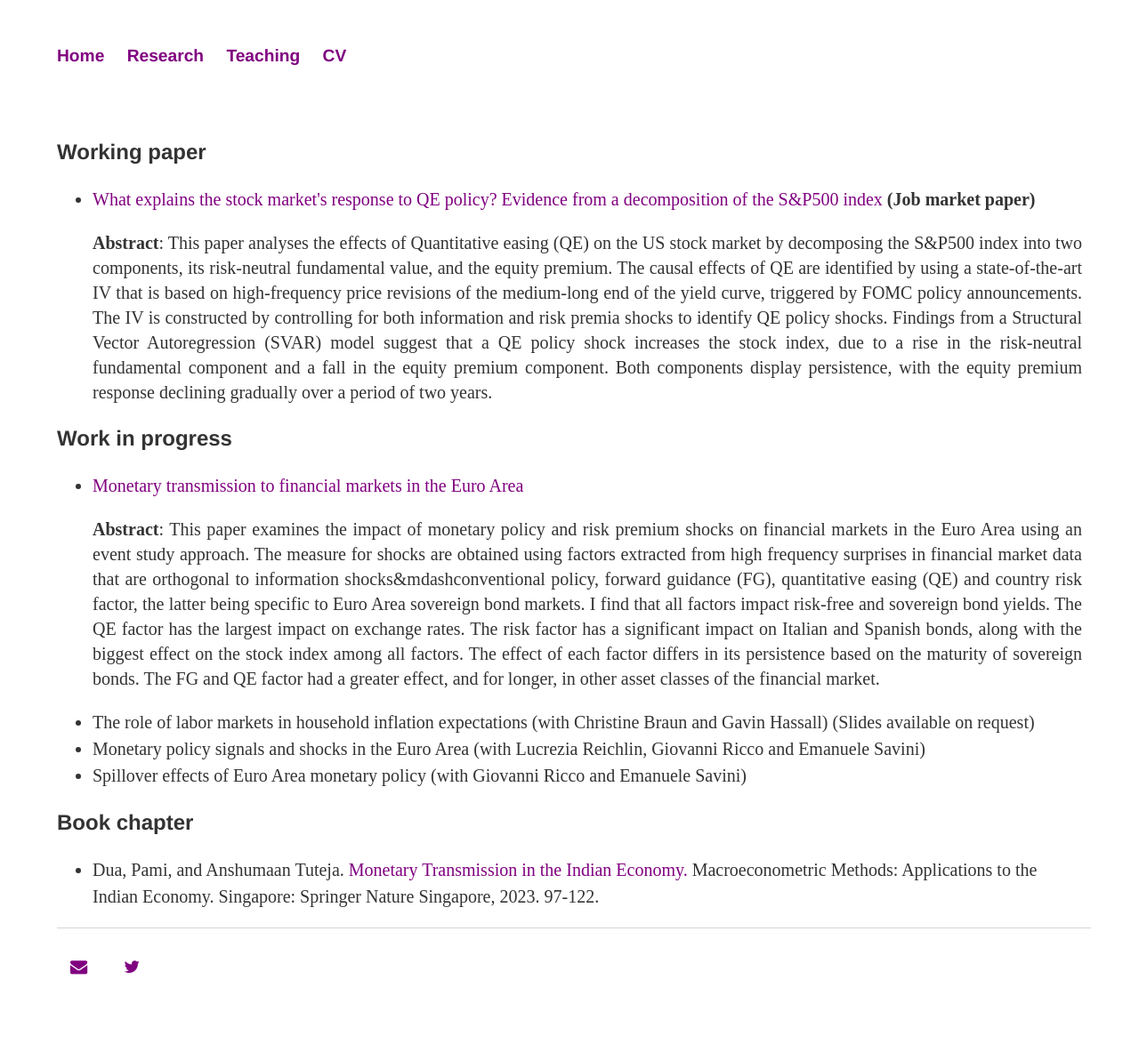
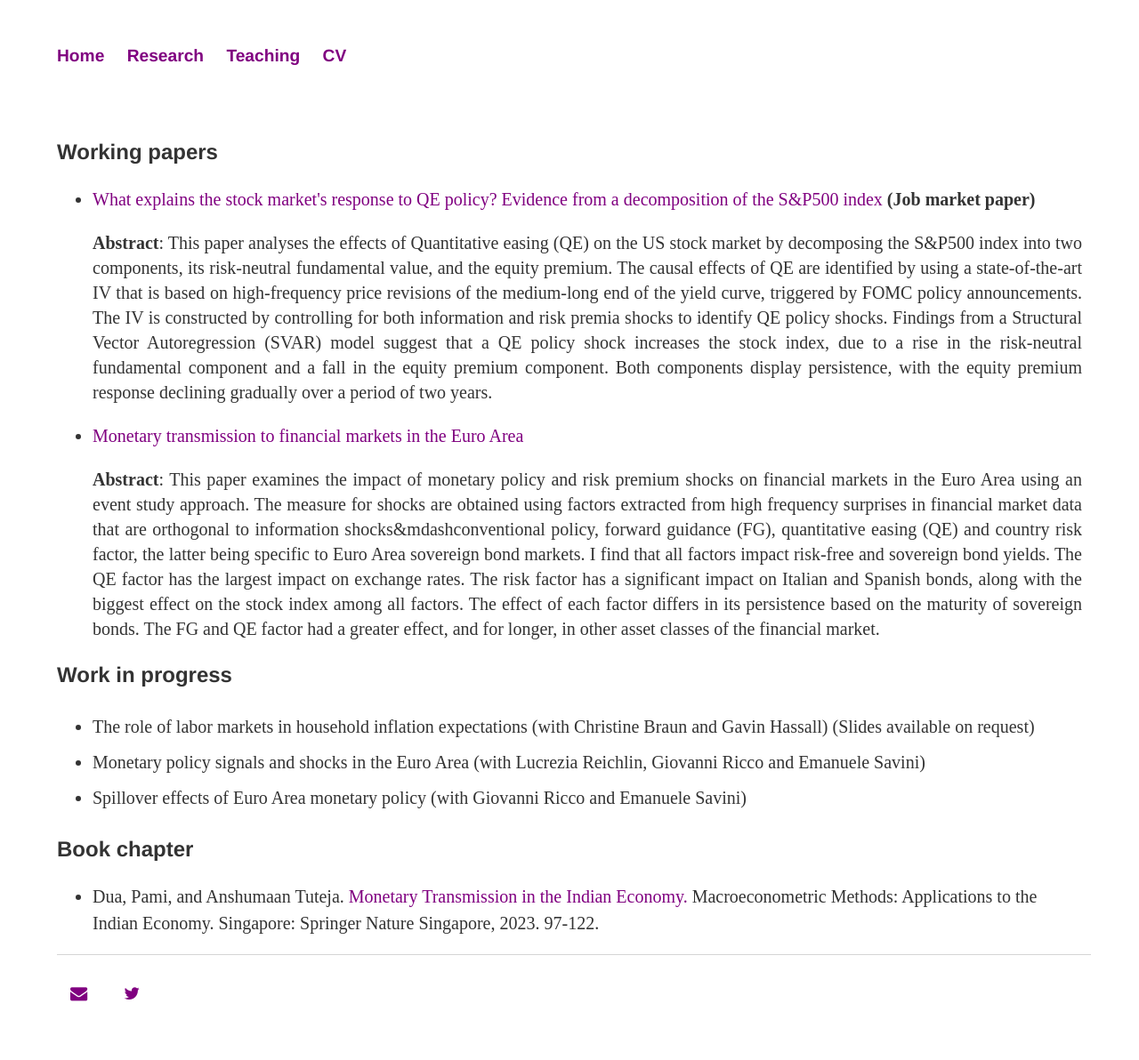
Before and after one commit to anshumaan-tuteja/anshumaan-tuteja.github.io, a Jekyll site: the page built from _pages/research.html, in a window 1280 px wide. Shown: the whole page at 89% size. Built offline with Jekyll 4.4.1, drawn with Linux system fonts in a browser that asks for light colours; before the commit the page ends 1162 px from its top, so only the background shows below that.

Commit message:
Re-organize page

```diff
--- a/_pages/research.html
+++ b/_pages/research.html
@@ -4,23 +4,23 @@ title: Research page
 ---
 
 <div class="blurb">
-  <h3>Working paper</h3>
-  <ul style="font-size: 1.25em;">
+  <h3>Working papers</h3>
+  <ul style="font-size: 1.25em">
     <li> <a target="_blank" href="../assets/Papers/Anshumaan%20Tuteja-jmp.pdf"> What explains the stock market's response to QE policy? Evidence from a decomposition of the S&P500 index </a>  <b>(Job market paper)</b> </li>
     <p align="justify"; style="font-size:1em"><b>Abstract</b>: This paper analyses the effects of Quantitative easing (QE) on the US stock market by decomposing the S&P500 index into two components, its risk-neutral fundamental value, and the equity premium.
       The causal effects of QE are identified by using a state-of-the-art IV that is based on high-frequency price revisions of the medium-long end of the yield curve, triggered by FOMC policy announcements.
       The IV is constructed by controlling for both information and risk premia shocks to identify QE policy shocks.
       Findings from a Structural Vector Autoregression (SVAR) model suggest that a QE policy shock increases the stock index, due to a rise in the risk-neutral fundamental component and a fall in the equity premium component.
       Both components display persistence, with the equity premium response declining gradually over a period of two years. </p>
-  </ul>
-    <h3>Work in progress</h3>
-   <ul style="font-size: 1.25em;">
      <li> <a target="_blank" href="../assets/Papers/EA%20financial%20markets.pdf"> Monetary transmission to financial markets in the Euro Area </a> </li>
      <p align="justify"; style="font-size:1em"><b>Abstract</b>: This paper examines the impact of monetary policy and risk premium shocks on financial markets in the Euro Area using an event study approach.
       The measure for shocks are obtained using factors extracted from high frequency surprises in financial market data that are orthogonal to information shocks&mdashconventional policy, forward guidance (FG), quantitative easing (QE) and country risk factor, the latter being specific to Euro Area sovereign bond markets.
       I find that all factors impact risk-free and sovereign bond yields. The QE factor has the largest impact on exchange rates. The risk factor has a significant impact on Italian and Spanish bonds, along with the biggest effect on the stock index among all factors.
       The effect of each factor differs in its persistence based on the maturity of sovereign bonds.
       The FG and QE factor had a greater effect, and for longer, in other asset classes of the financial market. </p>
+  </ul>
+    <h3>Work in progress</h3>
+   <ul style="font-size: 1.25em; line-height: 2em">
     <li> The role of labor markets in household inflation expectations (with Christine Braun and Gavin Hassall) (Slides available on request) </li>
    <!-- <p align="justify"; style="font-size:1em"><b>Abstract</b>: This paper investigates whether households utilize experiences and expectations of their own labour market outcomes to predict aggregate inflation expectations.
       To examine this, we calibrate the learning process of households using the New York Fed Survey of Consumer Expectations in a DSGE search model with imperfect information.
```
